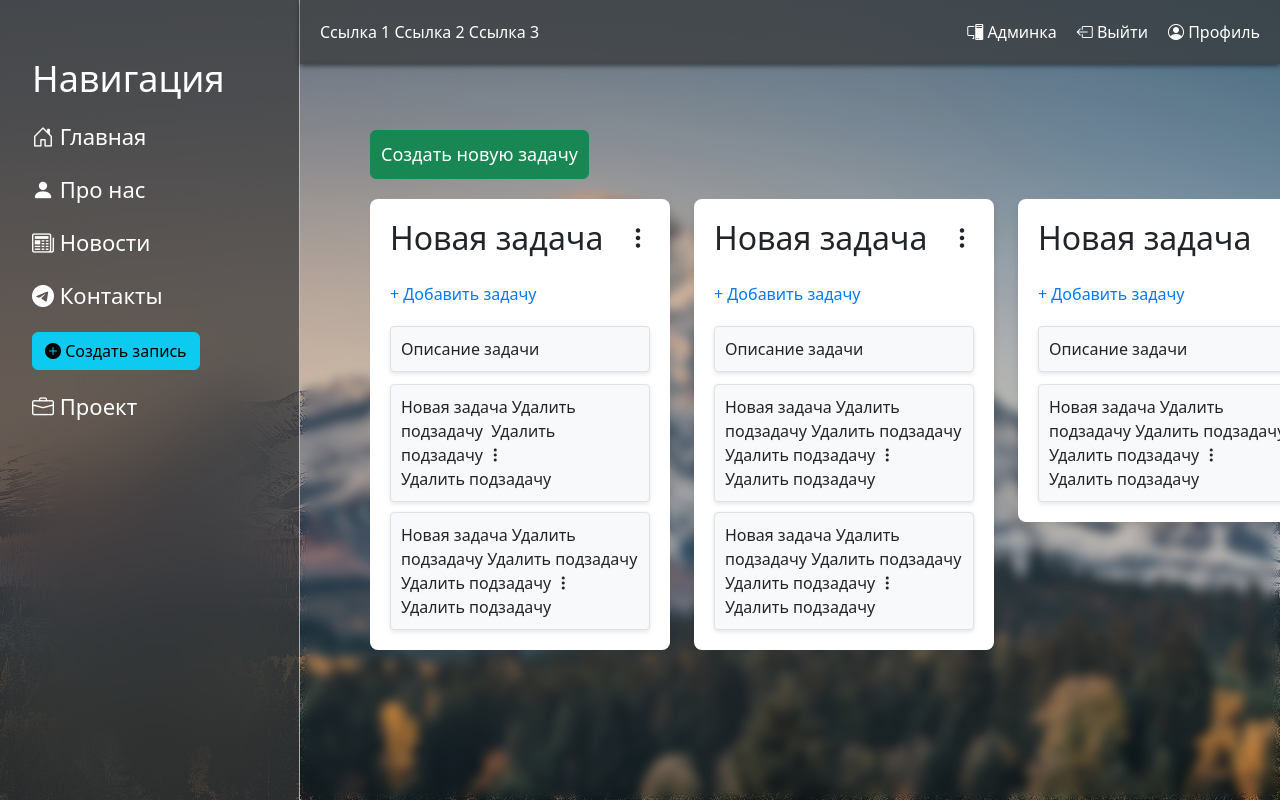
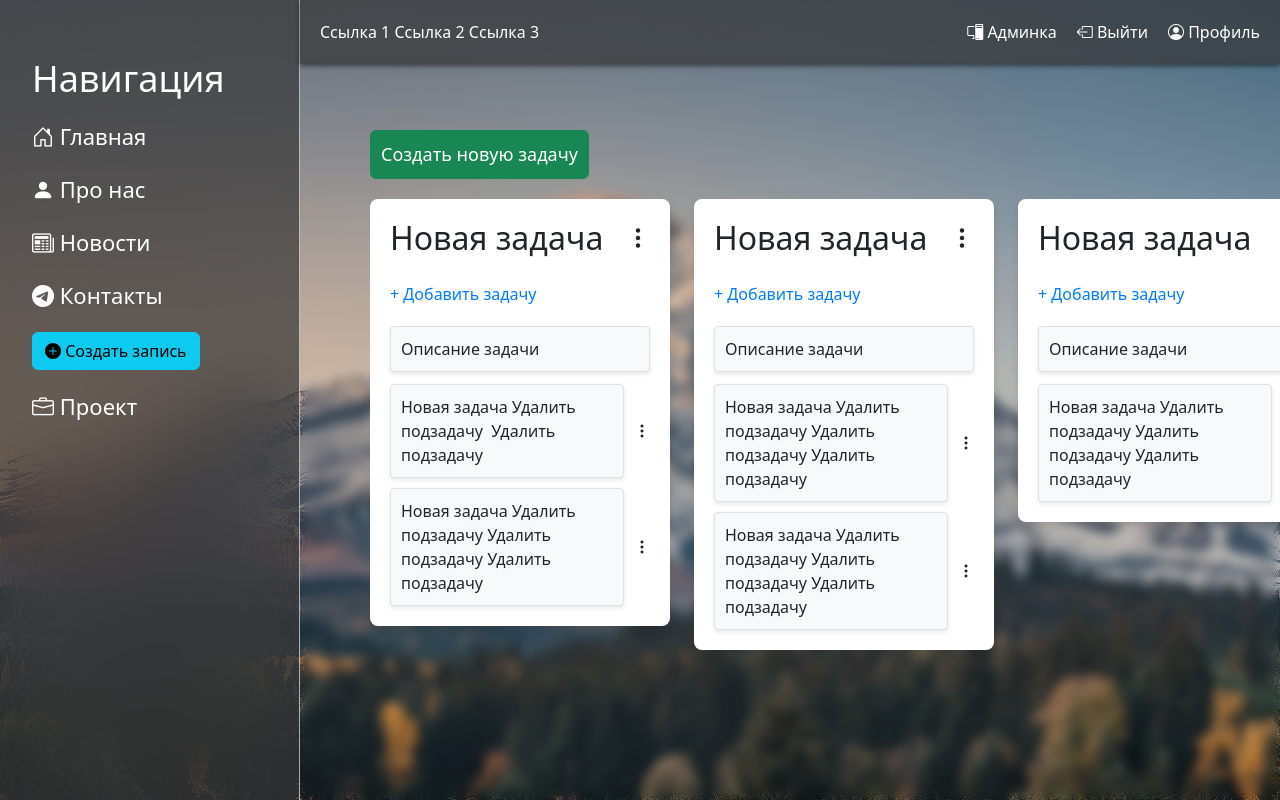
Before and after one commit to NIKITA-703/contorl_project, a Django app: page /management/ in a window 1280 px wide. Run offline with Django 5.2, Linux system fonts and the light colour scheme; a user stored in the database is signed in; data comes from the database, SQL or seed files in the repository; both versions use the stored data as it was after the commit.

Commit message:
css delete subtask v0.2

```diff
--- a/website/main/static/main/css/main.css
+++ b/website/main/static/main/css/main.css
@@ -661,3 +661,34 @@ form {
     border-radius: 4px;
     box-shadow: 0 2px 4px rgba(0, 0, 0, 0.1);
 }
+
+
+.task-wrapper {
+    position: relative;
+    display: flex;
+    align-items: center;
+}
+
+.task-dropdown-menu {
+    display: none;
+    position: absolute;
+    right: 0;
+    background: white;
+    box-shadow: 0 2px 5px rgba(0,0,0,0.1);
+    border-radius: 3px;
+    z-index: 10;
+}
+
+.task-wrapper:hover .bi-three-dots-vertical {
+    display: block;
+    cursor: pointer;
+}
+
+.task-wrapper .bi-three-dots-vertical {
+    margin-left: 10px;
+    cursor: pointer;
+}
+
+.task-wrapper .task-dropdown-menu .dropdown-item {
+    padding: 5px 10px;
+}
--- a/website/main/static/main/js/task.js
+++ b/website/main/static/main/js/task.js
@@ -64,8 +64,8 @@ function toggleTaskMenu(element) {
 
 // Функция для удаления подзадачи
 function deleteSubtask(button) {
-    const task = button.closest('.task'); // Получаем ближайший родительский элемент с классом task
-    task.remove(); // Удаляем подзадачу из DOM
+    const taskWrapper = button.closest('.task-wrapper');
+    taskWrapper.remove(); // Удаляем подзадачу из DOM
     saveTasks(); // Сохраняем задачи после удаления подзадачи
 }
 
@@ -147,6 +147,14 @@ document.addEventListener('click', function(event) {
             menu.style.display = 'none'; // Скрываем меню
         }
     });
+
+    const taskMenus = document.querySelectorAll('.task-dropdown-menu'); // Получаем все элементы меню подзадач
+    taskMenus.forEach(menu => {
+        // Если клик не внутри меню и не на кнопку с тремя точками
+        if (!menu.contains(event.target) && !menu.previousElementSibling.contains(event.target)) {
+            menu.style.display = 'none';
+        }
+    });
 });
 
 function saveTasks() {
--- a/website/management/templates/management/main_management.html
+++ b/website/management/templates/management/main_management.html
@@ -29,8 +29,10 @@
                             Описание задачи
                         </div>
                         {% for sub_task in task.get_tasks %}
-                        <div class="task" contentEditable="true" onfocus="storePreviousValue(this)" onblur="checkIfEmpty(this, 'Новая задача')">
-                            {{ sub_task }}
+                        <div class="task-wrapper">
+                            <div class="task" contentEditable="true" onfocus="storePreviousValue(this)" onblur="checkIfEmpty(this, 'Новая задача')">
+                                {{ sub_task }}
+                            </div>
                             <i class="bi bi-three-dots-vertical" onclick="toggleTaskMenu(this)"></i>
                             <div class="task-dropdown-menu">
                                 <button class="dropdown-item" onclick="deleteSubtask(this)">Удалить подзадачу</button>
@@ -63,8 +65,10 @@
                 <div class="task-description" contentEditable="true" onfocus="storePreviousValue(this)" onblur="checkIfEmpty(this, 'Описание задачи')">
                     Описание задачи
                 </div>
-                <div class="task" contentEditable="true" onfocus="storePreviousValue(this)" onblur="checkIfEmpty(this, 'Новая задача')">
-                    Новая задача
+                <div class="task-wrapper">
+                    <div class="task" contentEditable="true" onfocus="storePreviousValue(this)" onblur="checkIfEmpty(this, 'Новая задача')">
+                        Новая задача
+                    </div>
                     <i class="bi bi-three-dots-vertical" onclick="toggleTaskMenu(this)"></i>
                     <div class="task-dropdown-menu">
                         <button class="dropdown-item" onclick="deleteSubtask(this)">Удалить подзадачу</button>
```
Also changed, not shown: website/db.sqlite3.
